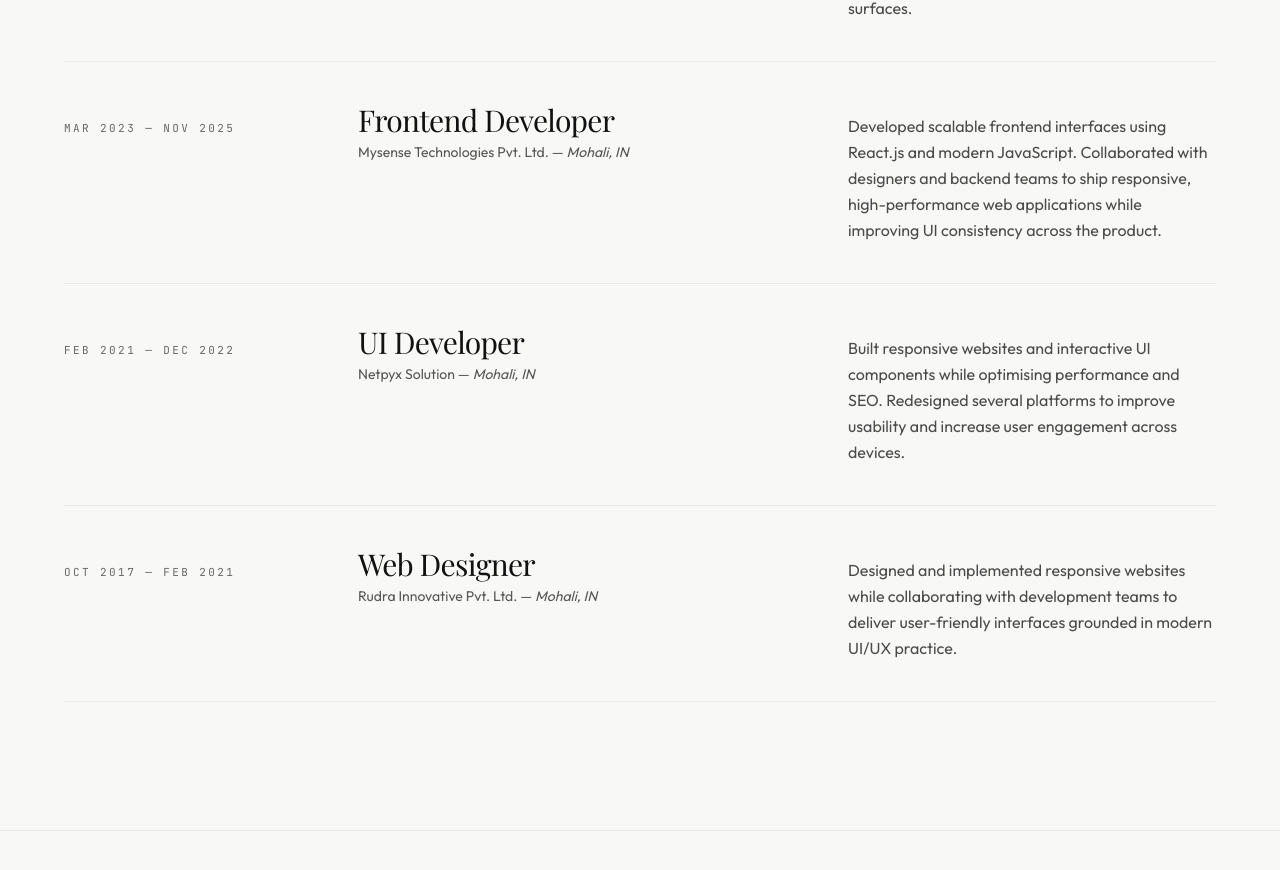
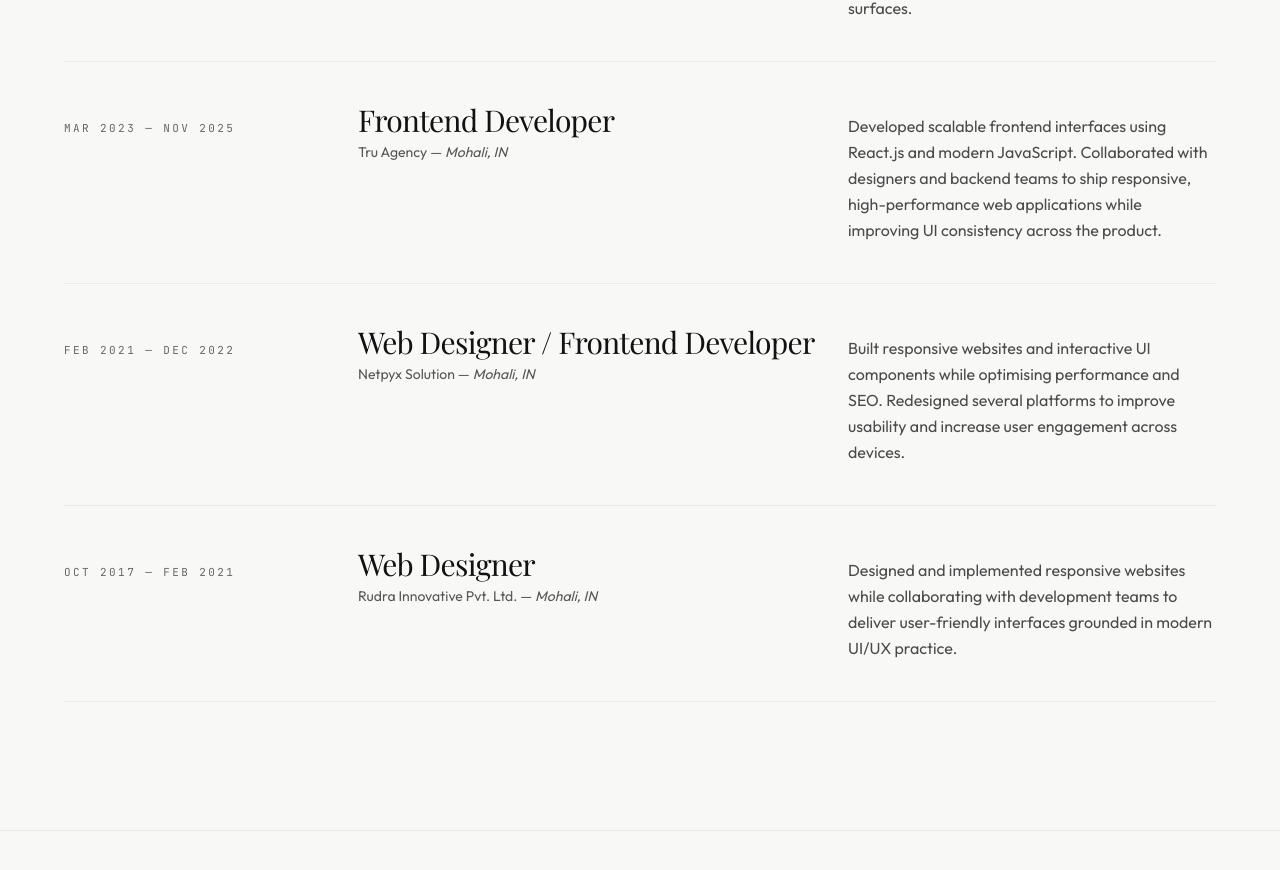
Before and after one commit to ashish-katoch/pixels, a React (Create React App) app: page / in a window 1280 px wide. Shown: the part 3732-4602 px from the top of the page. Built offline with nearby package versions, Linux system fonts and the light colour scheme; a web font is replaced by a local one.

Commit message:
Align portfolio experience data with resume
Company name and title for the Mar 2023–Nov 2025 and Feb 2021–Dec
2022 roles didn't match between the resume and the portfolio site.
Reconciled to the correct current facts.

```diff
--- a/src/data/experience.js
+++ b/src/data/experience.js
@@ -10,14 +10,14 @@ export const experience = [
   {
     year: "Mar 2023 — Nov 2025",
     role: "Frontend Developer",
-    company: "Mysense Technologies Pvt. Ltd.",
+    company: "Tru Agency",
     location: "Mohali, IN",
     summary:
       "Developed scalable frontend interfaces using React.js and modern JavaScript. Collaborated with designers and backend teams to ship responsive, high-performance web applications while improving UI consistency across the product.",
   },
   {
     year: "Feb 2021 — Dec 2022",
-    role: "UI Developer",
+    role: "Web Designer / Frontend Developer",
     company: "Netpyx Solution",
     location: "Mohali, IN",
     summary:
```
